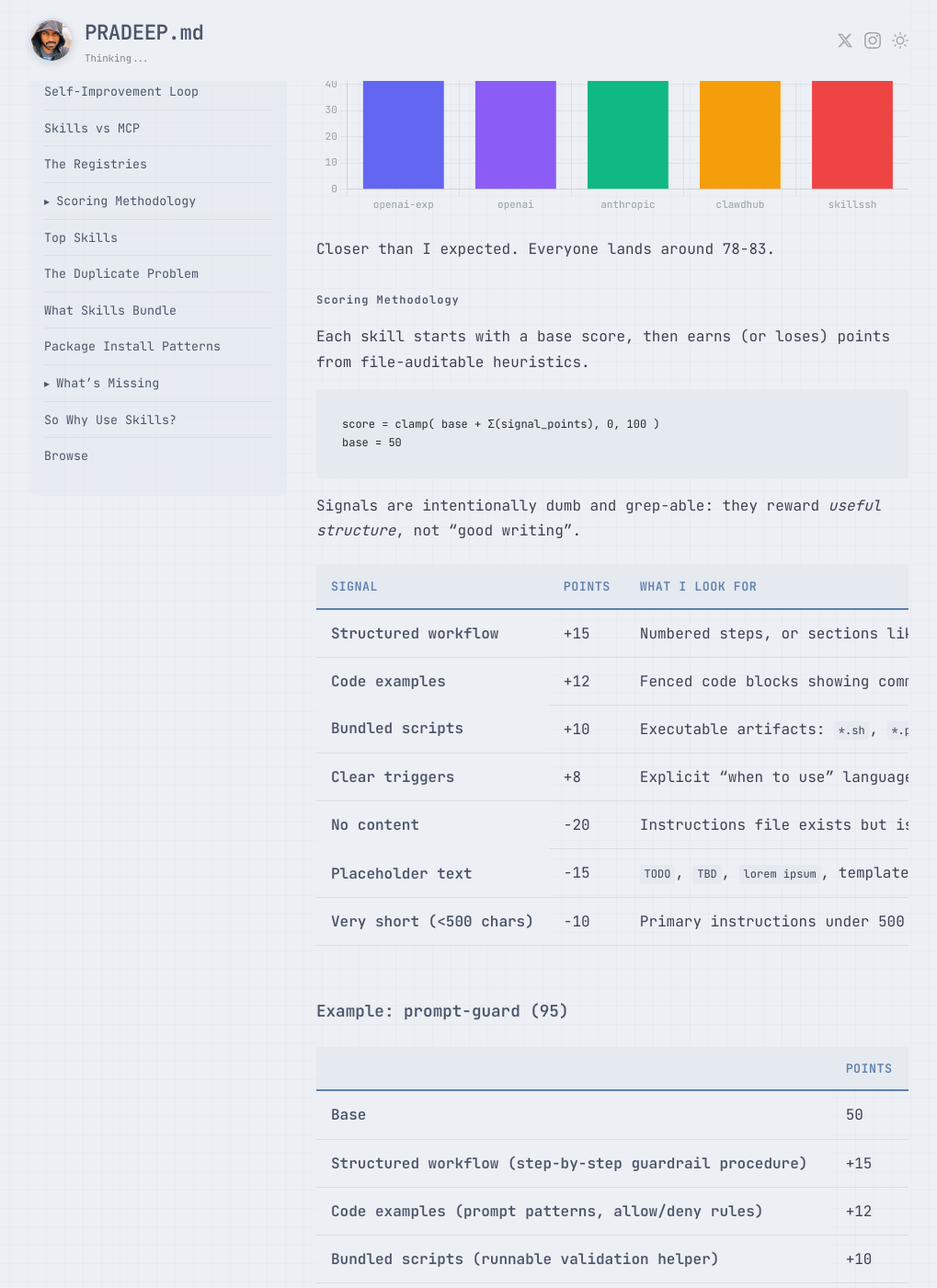
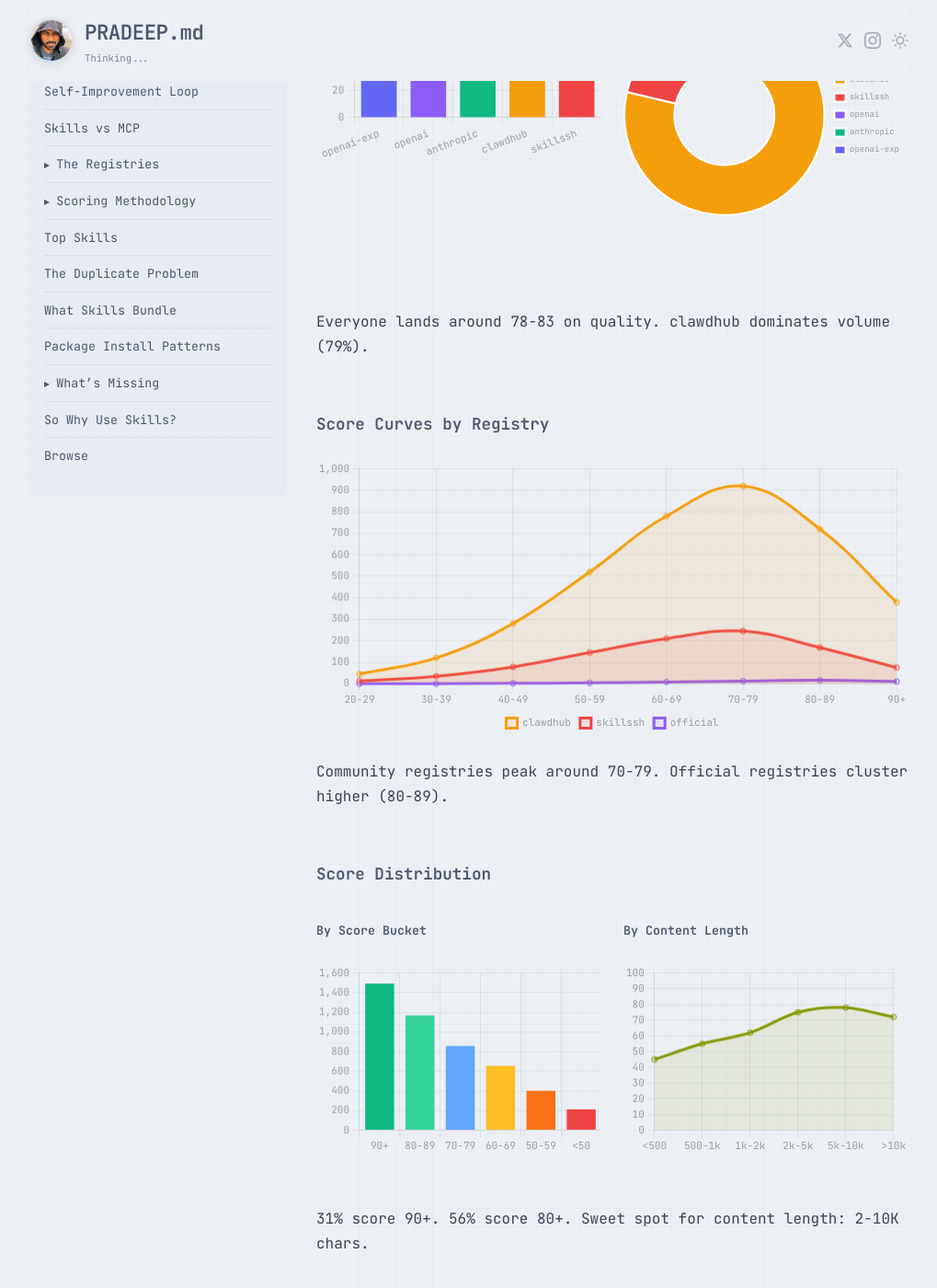
Before and after one commit to skyfallsin/skyfallsin.github.io, a Jekyll site: the page built from _posts/2026-02-03-ai-agent-skills-database.md, in a window 1280 px wide and 1400 px high, scrolled down 2747 px. Shown: the whole window at 92% size, without its empty margins (130-1149 px from the left). Built offline with Jekyll 4.4.1, drawn with Linux system fonts in a browser that asks for light colours; nearby versions of some CDN libraries; some of the changed text lies outside the part shown.

```diff
--- a/_posts/2026-02-03-ai-agent-skills-database.md
+++ b/_posts/2026-02-03-ai-agent-skills-database.md
@@ -69,13 +69,16 @@
 | [clawdhub](https://github.com/openclaw/skills) | community | 3,764 | 78.0 | 20-95 |
 | [skillssh](https://skills.sh) | community | 968 | 77.7 | 28-95 |
 
-<canvas id="registryChart" width="600" height="300" data-chart="
+<div class="chart-grid" style="display: grid; grid-template-columns: 1fr 1fr; gap: 1.5rem; margin: 2rem 0;">
+<div>
+<strong style="font-size: 10pt; color: var(--text-muted);">Quality by Registry</strong>
+<canvas id="registryChart" width="300" height="200" data-chart="
 new Chart(document.getElementById('registryChart'), {
   type: 'bar',
   data: {
     labels: ['openai-exp', 'openai', 'anthropic', 'clawdhub', 'skillssh'],
     datasets: [{
-      label: 'Avg Quality Score',
+      label: 'Avg Score',
       data: [83.0, 81.2, 78.6, 78.0, 77.7],
       backgroundColor: ['#6366f1', '#8b5cf6', '#10b981', '#f59e0b', '#ef4444']
     }]
@@ -86,8 +89,100 @@
   }
 });
 "></canvas>
+</div>
+<div>
+<strong style="font-size: 10pt; color: var(--text-muted);">Volume by Registry</strong>
+<canvas id="distChart" width="300" height="200" data-chart="
+new Chart(document.getElementById('distChart'), {
+  type: 'doughnut',
+  data: {
+    labels: ['clawdhub', 'skillssh', 'openai', 'anthropic', 'openai-exp'],
+    datasets: [{
+      data: [3764, 968, 31, 16, 5],
+      backgroundColor: ['#f59e0b', '#ef4444', '#8b5cf6', '#10b981', '#6366f1']
+    }]
+  },
+  options: {
+    plugins: { legend: { position: 'right', labels: { boxWidth: 12, font: { size: 9 } } } }
+  }
+});
+"></canvas>
+</div>
+</div>
 
-Closer than I expected. Everyone lands around 78-83.
+Everyone lands around 78-83 on quality. clawdhub dominates volume (79%).
+
+### Score Curves by Registry
+
+<canvas id="curveChart" width="600" height="280" data-chart="
+new Chart(document.getElementById('curveChart'), {
+  type: 'line',
+  data: {
+    labels: ['20-29', '30-39', '40-49', '50-59', '60-69', '70-79', '80-89', '90+'],
+    datasets: [
+      { label: 'clawdhub', data: [45, 120, 280, 520, 780, 920, 720, 379], borderColor: '#f59e0b', backgroundColor: 'rgba(245, 158, 11, 0.1)', fill: true, tension: 0.4 },
+      { label: 'skillssh', data: [12, 35, 78, 145, 210, 245, 168, 75], borderColor: '#ef4444', backgroundColor: 'rgba(239, 68, 68, 0.1)', fill: true, tension: 0.4 },
+      { label: 'official', data: [0, 0, 2, 4, 8, 12, 16, 10], borderColor: '#8b5cf6', backgroundColor: 'rgba(139, 92, 246, 0.1)', fill: true, tension: 0.4 }
+    ]
+  },
+  options: {
+    scales: { y: { beginAtZero: true } },
+    plugins: { legend: { position: 'bottom', labels: { boxWidth: 12 } } }
+  }
+});
+"></canvas>
+
+Community registries peak around 70-79. Official registries cluster higher (80-89).
+
+### Score Distribution
+
+<div class="chart-grid" style="display: grid; grid-template-columns: 1fr 1fr; gap: 1.5rem; margin: 2rem 0;">
+<div>
+<strong style="font-size: 10pt; color: var(--text-muted);">By Score Bucket</strong>
+<canvas id="qualityDistChart" width="300" height="200" data-chart="
+new Chart(document.getElementById('qualityDistChart'), {
+  type: 'bar',
+  data: {
+    labels: ['90+', '80-89', '70-79', '60-69', '50-59', '<50'],
+    datasets: [{
+      label: 'Skills',
+      data: [1493, 1168, 857, 654, 400, 212],
+      backgroundColor: ['#10b981', '#34d399', '#60a5fa', '#fbbf24', '#f97316', '#ef4444']
+    }]
+  },
+  options: {
+    scales: { y: { beginAtZero: true } },
+    plugins: { legend: { display: false } }
+  }
+});
+"></canvas>
+</div>
+<div>
+<strong style="font-size: 10pt; color: var(--text-muted);">By Content Length</strong>
+<canvas id="lengthChart" width="300" height="200" data-chart="
+new Chart(document.getElementById('lengthChart'), {
+  type: 'line',
+  data: {
+    labels: ['<500', '500-1k', '1k-2k', '2k-5k', '5k-10k', '>10k'],
+    datasets: [{
+      label: 'Avg Score',
+      data: [45, 55, 62, 75, 78, 72],
+      borderColor: '#859900',
+      backgroundColor: 'rgba(133, 153, 0, 0.1)',
+      fill: true,
+      tension: 0.3
+    }]
+  },
+  options: {
+    scales: { y: { beginAtZero: true, max: 100 } },
+    plugins: { legend: { display: false } }
+  }
+});
+"></canvas>
+</div>
+</div>
+
+31% score 90+. 56% score 80+. Sweet spot for content length: 2-10K chars.
 
 ## Scoring Methodology
 
```
